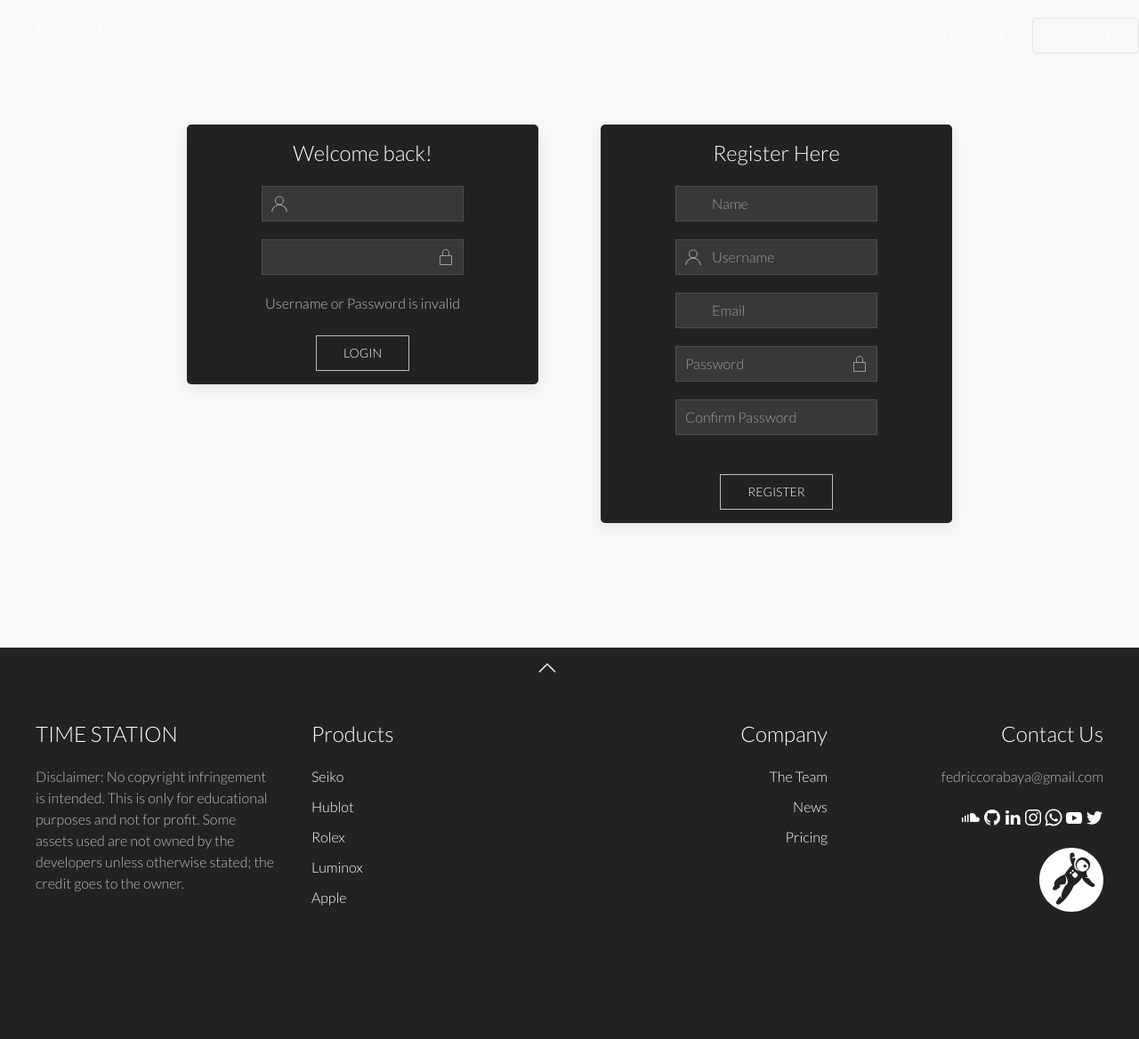
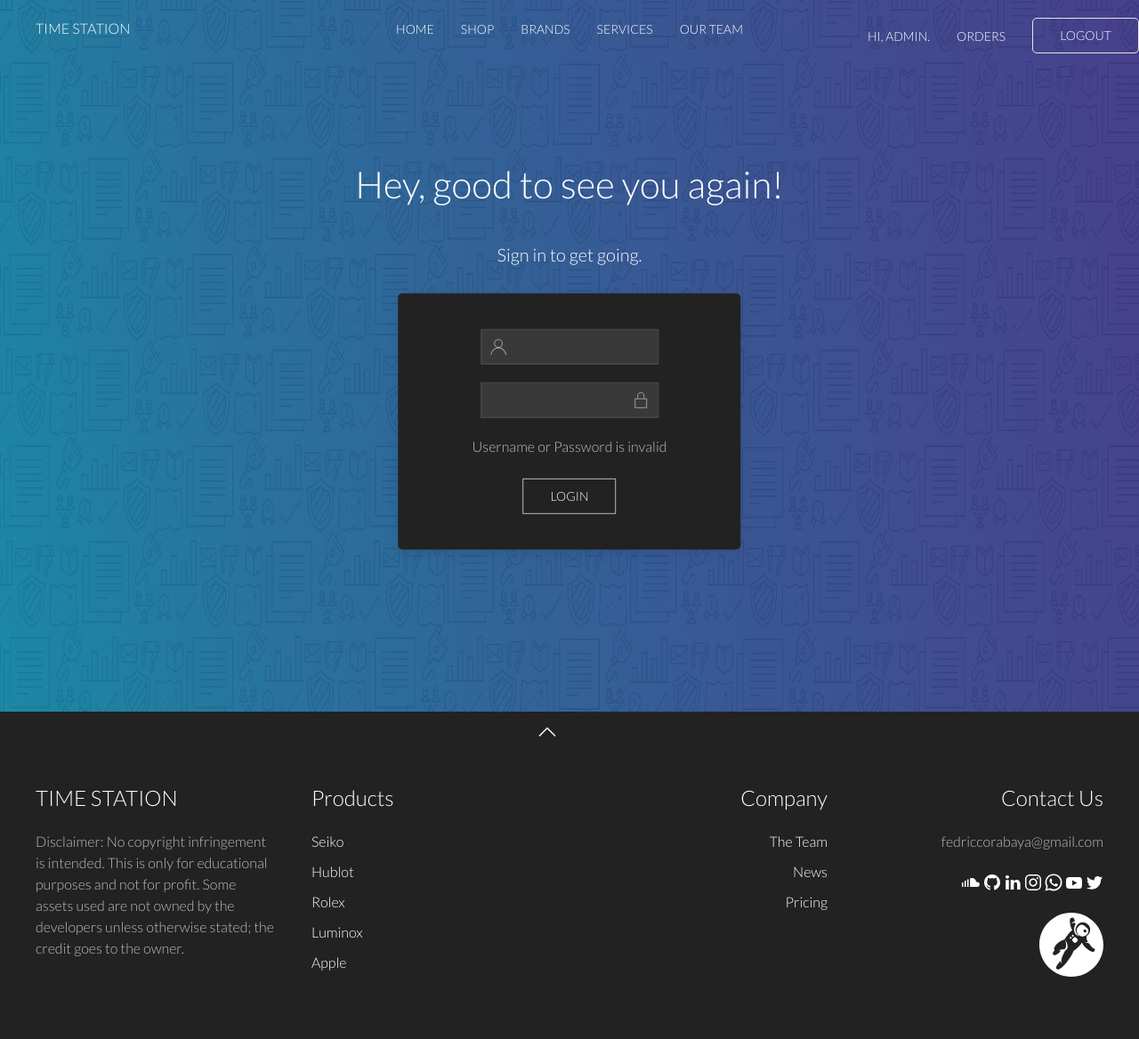
Before and after one commit to donrabaya/csp2, a PHP site: page /loginerror.php in a window 1280 px wide. Shown: the whole page at 89% size. Before the commit the page ends 1025 px from the top, so only its background shows below. Run offline with PHP 8.4, Linux system fonts and the light colour scheme; a user stored in the database is signed in; some libraries are stand-ins or nearby versions.

Commit message:
Updated csp2

```diff
--- a/authenticate.php
+++ b/authenticate.php
@@ -15,6 +15,7 @@
 	$row = mysqli_fetch_assoc($result);
 	$_SESSION['username'] = $username;
 	$_SESSION['type_id'] = $row['type_id'];
+	$_SESSION['id'] = $row['id'];
 	header('location: shop.php');
 } else {
 	header('location: loginerror.php');
--- a/connection.php
+++ b/connection.php
@@ -3,7 +3,7 @@
 $host = 'localhost';
 $username = 'root';
 $password = '';
-$db = 'Time';
+$db = 'watch';
 
 $conn = mysqli_connect($host, $username, $password, $db);
 mysqli_set_charset($conn, 'utf8');
--- a/home.php
+++ b/home.php
@@ -105,7 +105,7 @@
     		</div>
 
     		<div class="uk-flex-middle uk-flex-center uk-grid-margin uk-grid" uk-grid>
-    			<div class="uk-width-expand@m uk-flex-first@s uk-flex-first@m uk-flex-last@l">
+    			<div class="uk-width-expand@m uk-flex-first@s uk-flex-last@m uk-flex-last@l">
     				<div class="uk-panel" uk-scrollspy="cls: uk-animation-slide-right; repeat: false">
     					<div class="uk-inline-clip uk-transition-toggle" tabindex="0">
     						<img src="assets/images/watch8.jpg" class="uk-border-rounded">
--- a/login.php
+++ b/login.php
@@ -1,4 +1,5 @@
 <?php
+
 echo '<div class="uk-position-relative">
 		<div class="uk-inline">
     	<img  class="imgHeight" src="assets/images/back2.jpg" alt="">
--- a/loginerror.php
+++ b/loginerror.php
@@ -1,27 +1,22 @@
 <?php
-
-function display_title(){
-	echo "Login Error";
-};
-
-function display_content(){ ?> <div class="uk-section uk-section-muted">
-		<div class="uk-container uk-padding-large">
-			<div class="uk-text-center">
-				<div class="uk-child-width-1-2@m uk-text-center uk-grid-large" uk-grid>
-					<div>
-						<div class="uk-card-body uk-margin-xlarge-left uk-card-secondary uk-border-rounded uk-padding-small">
-							<h3 class="uk-text-center">Welcome back!</h3>
+echo '<div class="uk-position-relative">
+		<div class="uk-inline">
+    	<img  class="imgHeight" src="assets/images/back2.jpg" alt="">
+    		<div class="uk-position-center uk-overlay uk-text-center">
+    		<h1 class="heroWhite">Hey, good to see you again!</h1>
+    		<h4 class="heroWhite">Sign in to get going.</h4>
+    			<div class="uk-card-body uk-card-secondary uk-border-rounded uk-padding-medium uk-align-center form">
 							<form method="POST" action="authenticate.php">
 							    <div class="uk-margin">
 							        <div class="uk-inline">
 							            <span class="uk-form-icon" uk-icon="icon: user"></span>
-							            <input class="uk-input" type="text" name="username">
+							            <input class="uk-input uk-form-width-medium" type="text" name="username">
 							        </div>
 							    </div>
 							    <div class="uk-margin">
 							        <div class="uk-inline">
 							            <span class="uk-form-icon uk-form-icon-flip" uk-icon="icon: lock"></span>
-							            <input class="uk-input" type="password" name="password">
+							            <input class="uk-input uk-form-width-medium" type="password" name="password">
 							        </div>
 							    </div>
 							    <div class="uk-text-center">Username or Password is invalid</div>
@@ -29,55 +24,18 @@
 							     <button class="uk-button uk-button-default" type="submit" name="submit">LOGIN</button>
 							</form>
 						</div>
-					</div>
-					<div>
-						<div class="uk-card-body uk-margin-xlarge-right uk-card-secondary uk-border-rounded uk-padding-small">
-							<h3 class="uk-text-center">Register Here</h3>
-							<form action="register_endpoint.php" method="POST">
-								<div class="uk-margin">
-							        <div class="uk-inline">
-							            <span class="uk-form-icon" uk-icon=""></span>
-							            <input class="uk-input" type="text" name="name" placeholder="Name" required>
-							        </div>
-							    </div>
-							    <div class="uk-margin">
-							        <div class="uk-inline">
-							            <span class="uk-form-icon" uk-icon="icon: user"></span>
-							            <input class="uk-input" type="text" id="username" name="username" placeholder="Username" required>
-							        </div>
-							    </div>
-								<div class="uk-margin">
-							        <div class="uk-inline">
-							            <span class="uk-form-icon" uk-icon=""></span>
-							            <input id="email1" class="uk-input" type="text" name="email" placeholder="Email" onblur="isValid();" required>
-							        </div>
-							    </div>
-							    <div class="uk-margin">
-							        <div class="uk-inline">
-							            <span class="uk-form-icon uk-form-icon-flip" uk-icon="icon: lock"></span>
-							            <input id="password1" class="uk-input" type="password" name="password" placeholder="Password" onblur="isValid();" required>
-							        </div>
-							    </div>
-							    <div class="uk-margin">
-							        <div class="uk-inline">
-							            <span class="uk-form-icon uk-form-icon-flip" uk-icon=""></span>
-							            <input id="password2"class="uk-input" type="password" placeholder="Confirm Password" onkeyup="isValid();" required>
-							        </div>
-							    </div>
-							    <div id="loginerror"> </div>
-							    <br>
-							    <button type="submit" name="submit" class="uk-button uk-button-default" id="continue" disabled>Register</button>
-							</form>
-						</div>
-					</div>
-				</div>
-			</div>
-		</div>
-	</div>
+		    		</div>
+    			 </div>
+    		</div>';
+
+function display_title(){
+	echo "Login Page";
+};
+
+function display_content(){ ?>
 
 <?php
 }
 require "template.php";
 
-
 ?>
--- a/partials/navbar.php
+++ b/partials/navbar.php
@@ -36,7 +36,11 @@
 	            <div class="uk-navbar-right">
 	            	<ul class="uk-navbar-nav">
 	            		<?php
-	            		if (isset($_SESSION['username'])) {
+	            		if (isset($_SESSION['username']) && $_SESSION['type_id'] == '2') {
+	            			echo "<li><a href='#' class='heroWhite'>Hi, ".$username.".</a></li>";
+	            			echo "<li><a href='orders.php' class='heroWhite'>ORDERS</a></li>";
+	            			echo "<li class='uk-active'><a href='logout.php'><button class='uk-button uk-button-default tm-button-default heroWhite uk-border-rounded'>LOGOUT</button></a></li>";
+	            		} else if (isset($_SESSION['username'])) {
 	            			echo "<li><a href='#' class='heroWhite'>Hi, ".$username.".</a></li>";
 	            			echo "<li class='uk-active'><a href='logout.php'><button class='uk-button uk-button-default tm-button-default heroWhite uk-border-rounded'>LOGOUT</button></a></li>";
 	            		} else {
```
Also changed, not shown: checkout.php (+18 -7 lines), filter.php (added, +42 -0 lines), orders.php (added, +54 -0 lines), register_endpoint.php (+8 -5 lines), shop.php (+30 -10 lines).
